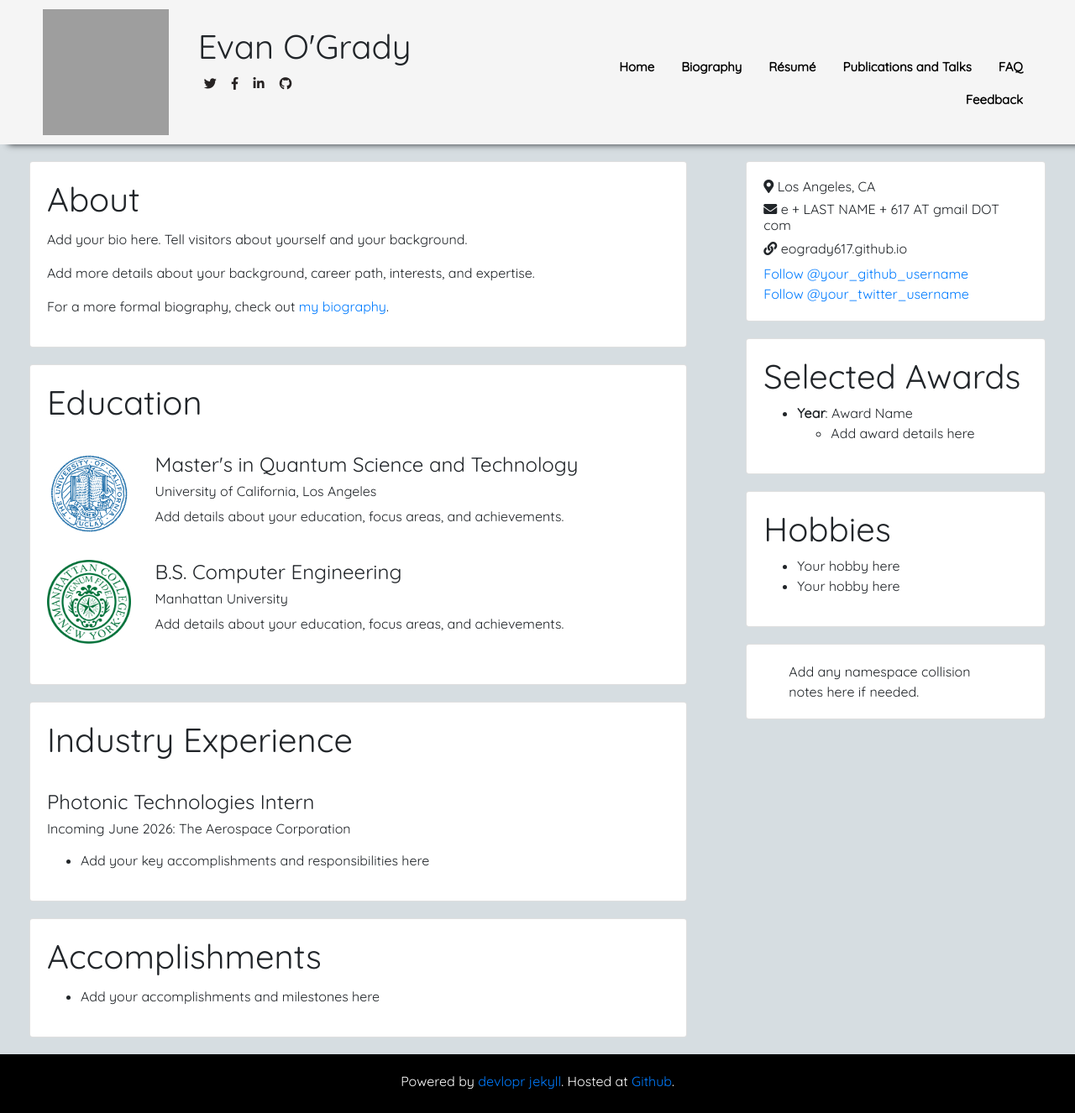
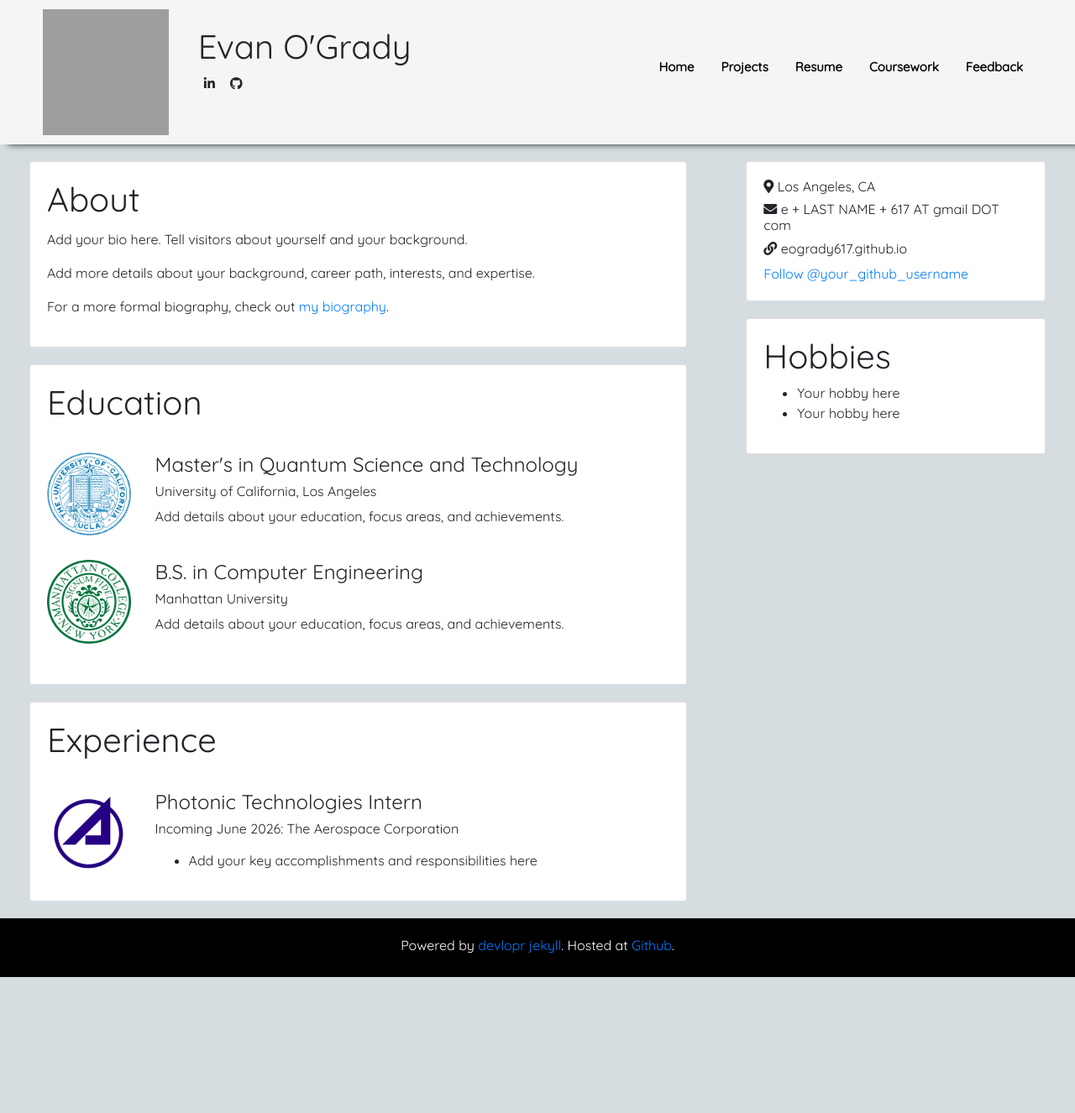
Before and after one commit to eogrady617/eogrady617.github.io, a Jekyll site: the page built from index.md, in a window 1280 px wide. Shown: the whole page at 84% size. Built offline with Jekyll 4.4.1, drawn with Linux system fonts in a browser that asks for light colours; nearby versions of some CDN libraries; comment, search, counter and statistics services are not loaded; a style sheet for code colours, icons or effects is not loaded; after the commit the page ends 1164 px from its top, so only the background shows below that; grey boxes are pictures that could not be loaded.

Commit message:
some edits

```diff
--- a/_config.yml
+++ b/_config.yml
@@ -19,23 +19,14 @@ urls:
 - text: Home
   url: "/"
   display: true
-- text: Biography
-  url: "/biography/"
+- text: Projects
+  url: "/projects/"
   display: true
-- text: Résumé
-  url: "/resume.pdf"
-  display: true
-- text: Projects
-  url: "/projects"
-- text: CV
-  url: "/cv/"
-- text: Publications and Talks
-  url: "/pubs/"
+- text: Resume
+  url: "/resume/"
   display: true
 - text: Coursework
   url: "/coursework/"
-- text: FAQ
-  url: "/faq/"
   display: true
 - text: Feedback
   url: "/feedback/"
@@ -64,15 +55,13 @@ author_education_details:
 - college_logo: mu.png
   college_name: Manhattan University
   dates: 2021 - 2025
-  college_degree: B.S. Computer Engineering
+  college_degree: B.S. in Computer Engineering
   description: Add details about your education, focus areas, and achievements.
   visibility: true
 accomplishments:
 - Add your accomplishments and milestones here
 github_username: your_github_username
 linkedin_username: your_linkedin_username
-facebook_username: your_facebook_username
-twitter_username: your_twitter_username
 disqus_shortname: your_disqus_shortname
 formspree_email: your.email@example.com
 new_formspring_endpoint: your_formspring_id
@@ -83,8 +72,6 @@ google_analytics: ''
 show_author_work_experiences: true
 show_author_education_details: true
 show_author_project_details: true
-show_accomplishments: true
-show_namespace_collision: true
 plugins:
 - jekyll-paginate
 - jekyll-gist
--- a/_includes/header.html
+++ b/_includes/header.html
@@ -11,18 +11,6 @@
             <div class="col-md-4" id="author_details">
                 <h1 class="profile-name"> {{ site.title }}</h1>
                 <p class="profile-links">
-                    {% if site.twitter_username %}
-                    <a class="social-link" href="http://twitter.com/{{ site.twitter_username }}">
-                        <i class="fab fa-twitter"></i>
-                    </a>
-                    {% endif %}
-
-                    {% if site.facebook_username %}
-                    <a class="social-link" href="http://facebook.com/{{ site.facebook_username }}">
-                        <i class="fab fa-facebook-f"></i>
-                    </a>
-                    {% endif %}
-
                     {% if site.linkedin_username %}
                     <a class="social-link" href="http://linkedin.com/in/{{ site.linkedin_username }}">
                         <i class="fab fa-linkedin-in"></i>
--- a/_includes/twitter_follow_button.html
+++ /dev/null
@@ -1 +0,0 @@
-<a href="https://twitter.com/{{site.twitter_username}}?ref_src=twsrc%5Etfw" class="twitter-follow-button" data-size="large" data-show-count="true">Follow @{{site.twitter_username}}</a><script async src="https://platform.twitter.com/widgets.js" charset="utf-8"></script>
--- a/_layouts/about_me.html
+++ b/_layouts/about_me.html
@@ -38,12 +38,19 @@ layout: default
 
         {% if site.show_author_work_experiences == true %}
           <div class="card">
-            <h1 class="card-title"> Industry Experience </h1>
+            <h1 class="card-title"> Experience </h1>
             <br />
             {% for exp in site.author_work_experiences %}
             {% if exp.visibility == true %}
             <div class="row">
+                    {% if exp.company_logo %}
+                    <div class="col-md-2">
+                        <img src="/assets/img/{{ exp.company_logo }}" class="company-logo" />
+                    </div>
                     <div class="col-md-10">
+                    {% else %}
+                    <div class="col-md-12">
+                    {% endif %}
                         <h4 class="experience-title"> {{ exp.designation }}</h4>
                         <h6 class="experience-info"> {{ exp.dates }}: {{ exp.company_name }}</h6>
                         <p class="experience-desc">
@@ -58,21 +65,6 @@ layout: default
               {% endif %}
             {% endfor %}
           </div>
-        {% endif %}
-
-        {% if site.show_accomplishments == true %}
-        <div class="card">
-            <h1 class="card-title"> Accomplishments </h1>
-            <div class="row">
-              <div class="col-md-10">
-                <ul>
-                  {% for item in site.accomplishments %}
-                  <li>{{item}}</li>
-                  {% endfor %}
-                </ul>
-              </div>
-            </div>
-        </div>
         {% endif %}
 
     </div>
@@ -93,32 +85,11 @@ layout: default
             {% if site.github_username %}
               {%- include github_follow_button.html -%}
             {% endif %}
-
-            {% if site.twitter_username %}
-              {%- include twitter_follow_button.html -%}
-            {% endif %}
-        </div>
-
-        <div class="card">
-            <h1> Selected Awards </h1>
-            {%- include author_awards.html -%}
         </div>
 
         <div class="card">
             <h1> Hobbies </h1>
             {%- include author_hobbies.html -%}
         </div>
-
-        {% if site.show_namespace_collision == true %}
-        <div class="card">
-            <div class="row">
-              <div class="col-md-1">
-              </div>
-              <div class="col-md-10">
-                Add any namespace collision notes here if needed.
-              </div>
-            </div>
-        </div>
-        {% endif %}
       </div>
     </div>
```
Also changed, not shown: projects.md (added, +6 -0 lines), resume.md (+6 -3 lines), assets/img/ucla.png.
